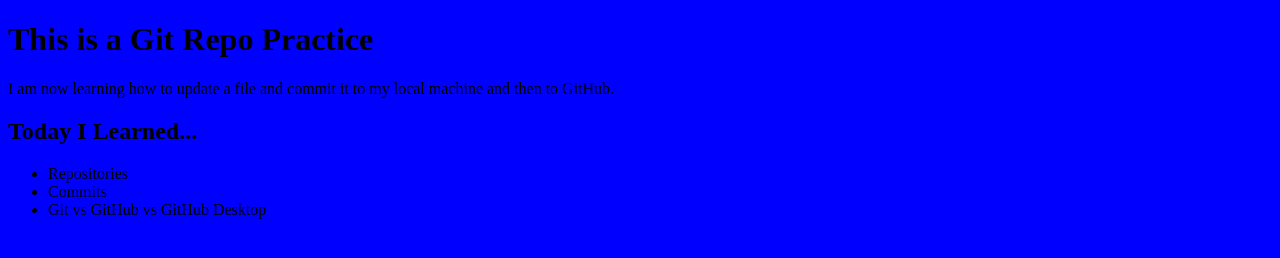
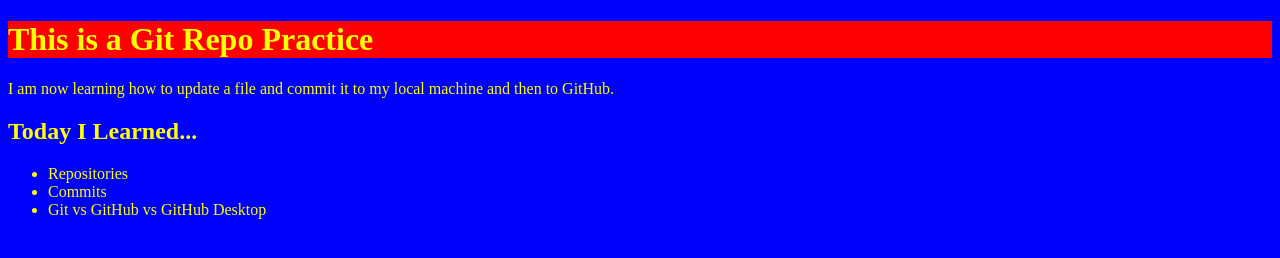
Before and after one commit to tomkhr/test-repo, a plain HTML site: page index.html in a window 1280 px wide. Drawn offline with Linux system fonts and the light colour scheme.

Commit message:
color changes
fixed "colour" to "color"
made BG color of h1 red.

```diff
--- a/styles.css
+++ b/styles.css
@@ -1,4 +1,8 @@
 body {
     background-color: blue;
-    colour: yellow;
+    color: yellow;
 }
+
+h1 {
+    background-color: red;
+}
```
